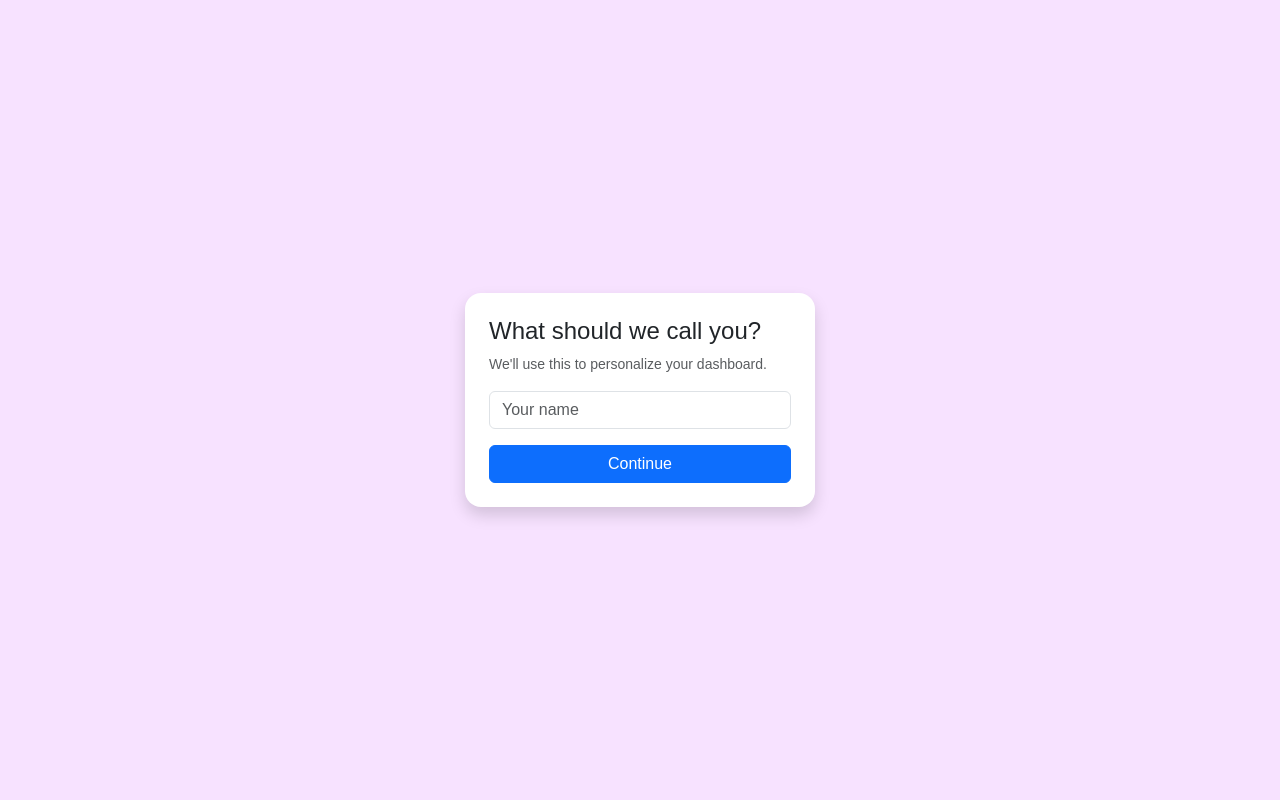
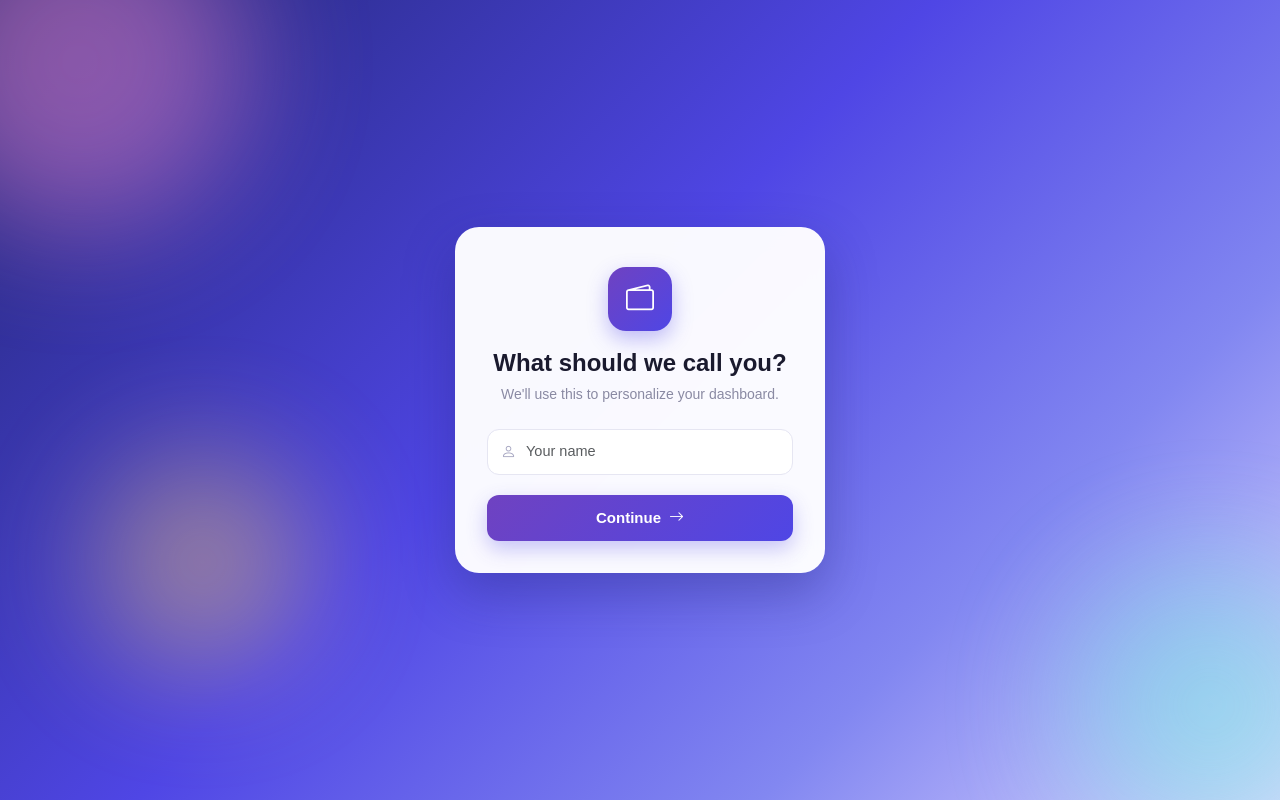
Before and after one commit to ashleshameshram/SpendWise-Expense-Tracker, a React (Vite) app: page / in a window 1280 px wide. Built offline with nearby package versions, Linux system fonts and the light colour scheme; a web font is replaced by a local one.

Commit message:
Modify Welcome Page

```diff
--- /dev/null
+++ b/src/Common/WelcomePage.css
@@ -0,0 +1,163 @@
+.welcome-page {
+    height: 100vh;
+    display: flex;
+    align-items: center;
+    justify-content: center;
+    position: relative;
+    overflow: hidden;
+    background: linear-gradient(135deg, #222674 0%, #4f46e5 45%, #8287f1 75%, #d9d2ff 100%);
+}
+
+/* Decorative floating blobs */
+.welcome-blob {
+    position: absolute;
+    border-radius: 50%;
+    filter: blur(60px);
+    opacity: 0.45;
+    animation: welcomeFloat 8s ease-in-out infinite;
+}
+
+.welcome-blob-1 {
+    width: 320px;
+    height: 320px;
+    background: #ff8fd6;
+    top: -80px;
+    left: -80px;
+    animation-delay: 0s;
+}
+
+.welcome-blob-2 {
+    width: 260px;
+    height: 260px;
+    background: #6df0e0;
+    bottom: -60px;
+    right: -60px;
+    animation-delay: 1.5s;
+}
+
+.welcome-blob-3 {
+    width: 200px;
+    height: 200px;
+    background: #ffd166;
+    top: 60%;
+    left: 8%;
+    animation-delay: 3s;
+}
+
+@keyframes welcomeFloat {
+    0%, 100% {
+        transform: translateY(0) scale(1);
+    }
+    50% {
+        transform: translateY(-25px) scale(1.08);
+    }
+}
+
+/* Card */
+.welcome-card {
+    position: relative;
+    z-index: 1;
+    width: 370px;
+    max-width: 90vw;
+    background: rgba(255, 255, 255, 0.97);
+    backdrop-filter: blur(10px);
+    border-radius: 24px;
+    padding: 40px 32px 32px;
+    box-shadow: 0 20px 50px rgba(34, 38, 116, 0.35);
+    text-align: center;
+    animation: welcomeCardIn 0.5s ease-out;
+}
+
+@keyframes welcomeCardIn {
+    from {
+        opacity: 0;
+        transform: translateY(16px) scale(0.97);
+    }
+    to {
+        opacity: 1;
+        transform: translateY(0) scale(1);
+    }
+}
+
+.welcome-icon-badge {
+    width: 64px;
+    height: 64px;
+    border-radius: 18px;
+    background: linear-gradient(135deg, #6f42c1, #4f46e5);
+    display: flex;
+    align-items: center;
+    justify-content: center;
+    margin: 0 auto 18px;
+    box-shadow: 0 8px 20px rgba(79, 70, 229, 0.35);
+}
+
+.welcome-icon-badge i {
+    font-size: 28px;
+    color: #ffffff;
+}
+
+.welcome-title {
+    font-weight: 700;
+    color: #1a1a2e;
+    margin-bottom: 6px;
+}
+
+.welcome-subtitle {
+    color: #8a8aa3;
+    font-size: 14px;
+    margin-bottom: 24px;
+}
+
+.welcome-input-wrap {
+    position: relative;
+    margin-bottom: 20px;
+}
+
+.welcome-input-icon {
+    position: absolute;
+    top: 50%;
+    left: 14px;
+    transform: translateY(-50%);
+    color: #a5a5c0;
+    font-size: 15px;
+}
+
+.welcome-input {
+    padding-left: 38px !important;
+    border-radius: 12px !important;
+    border: 1.5px solid #e6e6f2 !important;
+    padding-top: 11px !important;
+    padding-bottom: 11px !important;
+    font-size: 14.5px;
+    transition: border-color 0.2s ease, box-shadow 0.2s ease;
+}
+
+.welcome-input:focus {
+    border-color: #6f42c1 !important;
+    box-shadow: 0 0 0 3px rgba(111, 66, 193, 0.15) !important;
+}
+
+.welcome-btn {
+    width: 100%;
+    border: none;
+    border-radius: 12px;
+    padding: 12px 0;
+    font-weight: 600;
+    font-size: 15px;
+    color: #ffffff;
+    background: linear-gradient(135deg, #6f42c1, #4f46e5);
+    box-shadow: 0 8px 20px rgba(79, 70, 229, 0.3);
+    display: flex;
+    align-items: center;
+    justify-content: center;
+    transition: transform 0.15s ease, box-shadow 0.15s ease;
+}
+
+.welcome-btn:hover {
+    transform: translateY(-2px);
+    box-shadow: 0 12px 26px rgba(79, 70, 229, 0.4);
+}
+
+.welcome-btn:active {
+    transform: translateY(0);
+}
--- a/src/Common/WelcomePage.jsx
+++ b/src/Common/WelcomePage.jsx
@@ -1,4 +1,5 @@
 import React, { useState } from 'react'
+import './WelcomePage.css'
 
 export default function WelcomePage({onContinue}) {
     let [name,setName] = useState("");
@@ -9,23 +10,36 @@ export default function WelcomePage({onContinue}) {
     }
 
     return(
-         <div className="d-flex align-items-center justify-content-center"
-            style={{height: "100vh", background: "rgba(244, 216, 255, 0.74)"}}>
-            <div className=" bg-white rounded-4 p-4 shadow" style={{width: "350px"}}>
-                <h4 className="mb-2">What should we call you?</h4>
-                <p className="text-muted" style={{fontSize: "14px"}}>
+        <div className="welcome-page">
+            <div className="welcome-blob welcome-blob-1"></div>
+            <div className="welcome-blob welcome-blob-2"></div>
+            <div className="welcome-blob welcome-blob-3"></div>
+
+            <div className="welcome-card">
+                <div className="welcome-icon-badge">
+                    <i className="bi bi-wallet2"></i>
+                </div>
+
+                <h4 className="welcome-title">What should we call you?</h4>
+                <p className="welcome-subtitle">
                     We'll use this to personalize your dashboard.
                 </p>
+
+                <div className="welcome-input-wrap">
+                    <i className="bi bi-person welcome-input-icon"></i>
                     <input
                         type="text"
-                    className="form-control mb-3"
+                        className="form-control welcome-input"
                         placeholder="Your name"
                         value={name}
                         onChange={(e) => setName(e.target.value)}
                         onKeyDown={(e) => e.key === "Enter" && handleContinue()}
                     />
-                <button className="btn btn-primary w-100" onClick={handleContinue}>
+                </div>
+
+                <button className="welcome-btn" onClick={handleContinue}>
                     Continue
+                    <i className="bi bi-arrow-right ms-2"></i>
                 </button>
             </div>
         </div>
```
Lines whose indentation alone changed are shown as unchanged.
